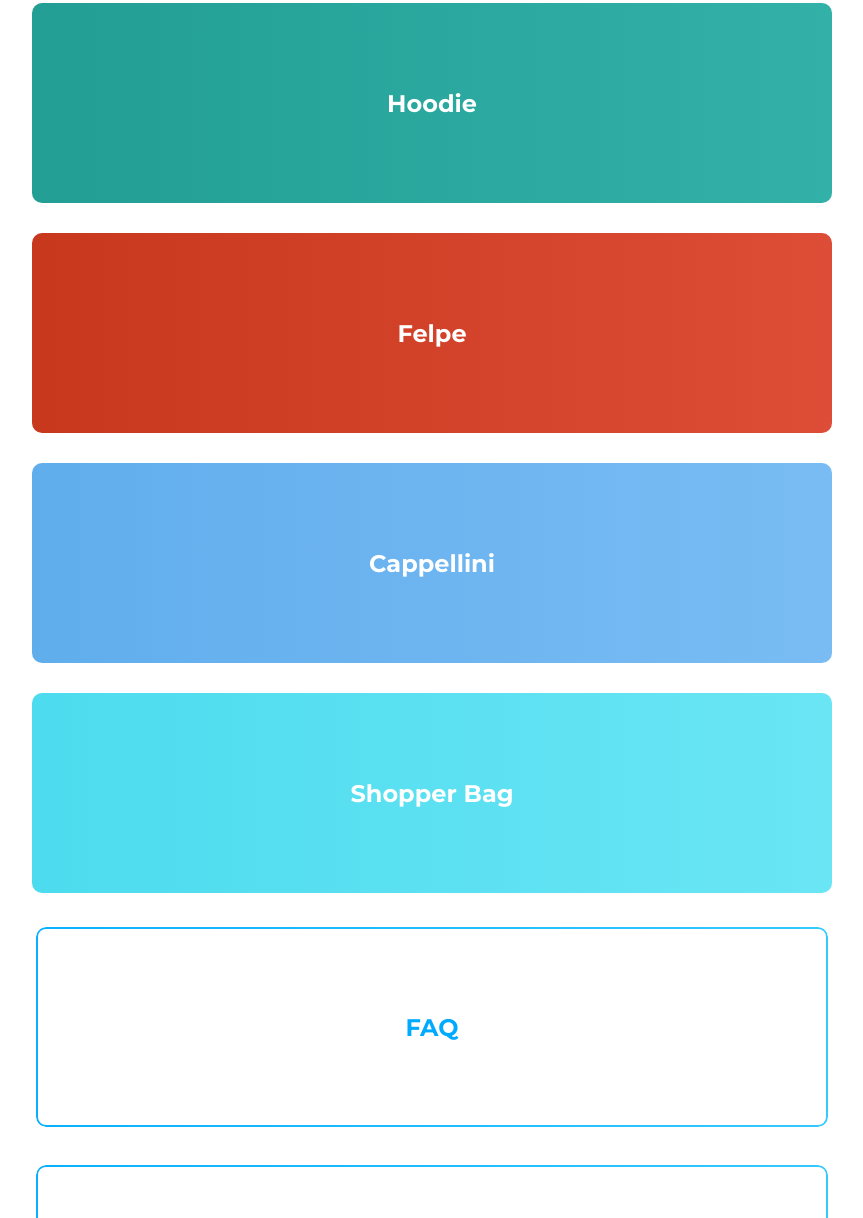
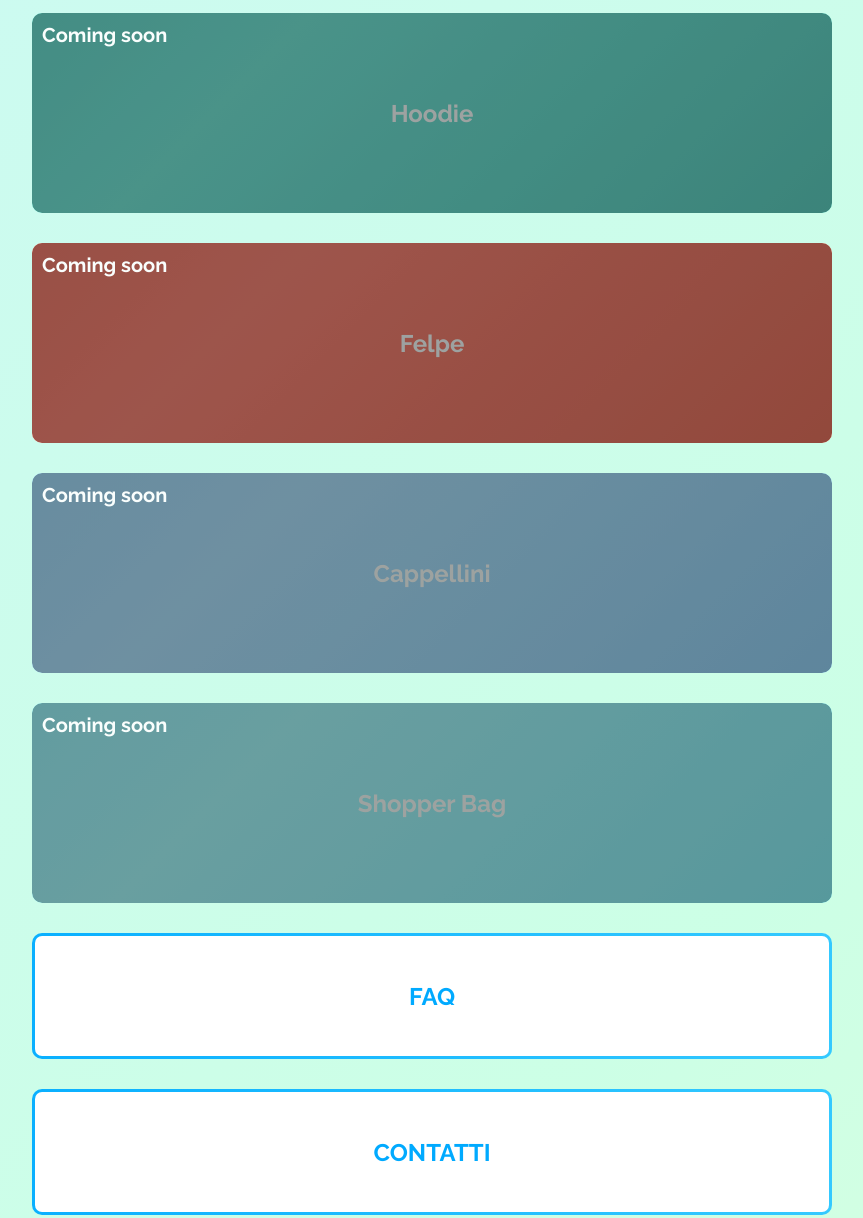
Before and after one commit to sottopelle/capi, a plain HTML site: page index.html in a window 1280 px wide. Shown: the part 472-1690 px from the top of the page, without its empty margins (208-1071 px from the left). Drawn offline with Linux system fonts and the light colour scheme.

Commit message:
Add files via upload

```diff
--- a/index.html
+++ b/index.html
@@ -4,19 +4,22 @@
   <meta charset="UTF-8" />
   <meta name="viewport" content="width=device-width, initial-scale=1" />
   <title>Sottopelle - Home</title>
-
-  <!-- Font -->
-  <link href="https://fonts.googleapis.com/css2?family=Montserrat:wght@400;700&family=Poppins:wght@600&display=swap" rel="stylesheet" />
-
+  <link href="https://fonts.googleapis.com/css2?family=Raleway:wght@400;700&family=Poppins:wght@400;900&display=swap" rel="stylesheet" />
   <style>
     body {
-  font-family: 'Montserrat', sans-serif;
+      font-family: 'Raleway', sans-serif;
       margin: 0;
-  background: #fff;
+      background: linear-gradient(135deg, rgba(255,0,150,0.2), rgba(0,204,255,0.2), rgba(0,255,128,0.2), rgba(255,255,0,0.2));
+      background-size: 400% 400%;
+      animation: rainbowBg 20s ease infinite;
       color: #000;
     }
+    @keyframes rainbowBg {
+      0% { background-position: 0% 50%; }
+      50% { background-position: 100% 50%; }
+      100% { background-position: 0% 50%; }
+    }
 
-    /* Logo in alto */
     .logo-top {
       display: flex;
       align-items: center;
@@ -44,7 +47,28 @@ body {
       font-weight: 700;
     }
 
-    /* Sezione principale */
+    /* Titolo Chi siamo */
+    .chi-siamo-desc {
+      font-family: 'Poppins', sans-serif;
+      font-size: 28px;
+      font-weight: 900;
+      margin: 30px auto 10px;
+      text-align: center;
+      background: linear-gradient(270deg, #000, #444, #000);
+      background-size: 600% 600%;
+      -webkit-background-clip: text;
+      -webkit-text-fill-color: transparent;
+      background-clip: text;
+      color: transparent;
+      animation: gradientMove 6s ease infinite;
+    }
+    @keyframes gradientMove {
+      0% { background-position: 0% 50%; }
+      50% { background-position: 100% 50%; }
+      100% { background-position: 0% 50%; }
+    }
+
+    /* Contenitore principale */
     main {
       max-width: 800px;
       margin: 40px auto;
@@ -54,26 +78,10 @@ body {
       text-align: center;
     }
 
-    /* Testo Chi siamo */
-    .chi-siamo-text {
-      font-family: 'Poppins', sans-serif;
-  font-size: 26px;
-  text-align: center;
-  background: linear-gradient(270deg, #000000, #555555, #000000);
-  background-size: 400% 400%;
-  -webkit-background-clip: text;
-  -webkit-text-fill-color: transparent;
-  background-clip: text;
-  color: transparent;
-  animation: gradientMove 6s ease infinite;
-  margin-left: 10px;
-    }
-
-   /* Base bottoni */
+    /* Bottoni base */
     .section-link {
       border-radius: 10px;
       padding: 40px 20px;
-  cursor: pointer;
       font-weight: 700;
       font-size: 24px;
       text-decoration: none;
@@ -81,130 +89,122 @@ body {
       justify-content: center;
       align-items: center;
       height: 120px;
-  user-select: none;
       color: #fff;
+      position: relative;
+      overflow: hidden;
       transition: transform 0.3s ease, box-shadow 0.3s ease;
     }
-
     .section-link:hover {
       transform: scale(1.05);
       box-shadow: 0 6px 20px rgba(0,0,0,0.25);
     }
 
-/* T-shirt */
+    /* Gradienti animati per i bottoni */
     .tshirt {
-  background: linear-gradient(270deg, #F3A900, #ffd166, #F3A900);
-  background-size: 600% 600%;
-  animation: gradientMove 6s ease infinite;
+      background: linear-gradient(-45deg, #F3A900, #FFD65E, #F3A900);
+      background-size: 400% 400%;
+      animation: gradientAnim 8s ease infinite;
+    }
+    .hoodie {
+      background: linear-gradient(-45deg, #1c978d, #63e2d2, #1c978d);
+      background-size: 400% 400%;
+      animation: gradientAnim 8s ease infinite;
+    }
+    .felpe {
+      background: linear-gradient(-45deg, #c03013, #ff6f61, #c03013);
+      background-size: 400% 400%;
+      animation: gradientAnim 8s ease infinite;
+    }
+    .cappellini {
+      background: linear-gradient(-45deg, #57a8ea, #a7ddff, #57a8ea);
+      background-size: 400% 400%;
+      animation: gradientAnim 8s ease infinite;
+    }
+    .shopper {
+      background: linear-gradient(-45deg, #41d8ec, #9ef7ff, #41d8ec);
+      background-size: 400% 400%;
+      animation: gradientAnim 8s ease infinite;
+    }
+    @keyframes gradientAnim {
+      0% { background-position: 0% 50%; }
+      50% { background-position: 100% 50%; }
+      100% { background-position: 0% 50%; }
     }
 
-/* Hoodie */
-.hoodie {
-  background: linear-gradient(270deg, #1c978d, #4dd0c8, #1c978d);
-  background-size: 600% 600%;
-  animation: gradientMove 6s ease infinite;
+    /* Coming soon overlay */
+    .coming-soon {
+      pointer-events: none; /* disabilita click */
+      opacity: 0.9;
+    }
+    .coming-soon::after {
+      content: "Coming soon";
+      position: absolute;
+      inset: 0;
+      display: flex;
+      justify-content: flex-start;
+      align-items: flex-start;
+      padding: 10px;
+      font-size: 20px;
+      font-weight: 700;
+      color: #fff;
+      background: rgba(0,0,0,0.4);
+      border-radius: 10px;
     }
 
-/* Felpe */
-.felpe {
-  background: linear-gradient(270deg, #c03013, #ff6f61, #c03013);
-  background-size: 600% 600%;
-  animation: gradientMove 6s ease infinite;
-}
-
-/* Cappellini */
-.cappellini {
-  background: linear-gradient(270deg, #57a8ea, #a2d4ff, #57a8ea);
-  background-size: 600% 600%;
-  animation: gradientMove 6s ease infinite;
-}
-
-/* Shopper */
-.shopper {
-  background: linear-gradient(270deg, #41d8ec, #9af5ff, #41d8ec);
-  background-size: 600% 600%;
-  animation: gradientMove 6s ease infinite;
-}
-
-/* FAQ e Contatti con bordo azzurro sfumato animato */
+    /* FAQ e Contatti con bordo animato azzurro */
     .faq, .contatti {
-  background-color: #ffffff; /* sfondo bianco */
-  color: #00aaff; /* testo azzurro */
-  border: 4px solid transparent;
-  border-radius: 10px;
-  padding: 40px 20px;
+      background: linear-gradient(270deg, #00aaff, #55ddff, #00aaff);
+      background-size: 400% 400%;
+      animation: gradientBorder 6s ease infinite;
+      color: #00aaff;
       font-weight: 700;
       font-size: 24px;
       display: flex;
       justify-content: center;
       align-items: center;
       height: 120px;
-  text-decoration: none;
+      border-radius: 10px;
       position: relative;
+      padding: 3px; /* bordo sottile */
       z-index: 1;
-  transition: transform 0.3s ease, box-shadow 0.3s ease;
     }
-
-/* Bordo gradiente animato */
-.faq::before, .contatti::before {
-  content: "";
-  position: absolute;
-  inset: 0;
-  border-radius: 10px;
-  padding: 2px; /* spessore bordo */
-  background: linear-gradient(270deg, #00aaff, #55ddff, #00aaff);
-  background-size: 400% 400%;
-  animation: gradientBorder 6s ease infinite;
-  -webkit-mask:
-    linear-gradient(#fff 0 0) content-box,
-    linear-gradient(#fff 0 0);
-  -webkit-mask-composite: xor;
-  mask-composite: exclude;
-  z-index: -1;
+    .faq span, .contatti span {
+      background: #ffffff;
+      border-radius: 7px;
+      width: 100%;
+      height: 100%;
+      display: flex;
+      justify-content: center;
+      align-items: center;
     }
-
     @keyframes gradientBorder {
       0% { background-position: 0% 50%; }
       50% { background-position: 100% 50%; }
       100% { background-position: 0% 50%; }
     }
-
-.faq:hover, .contatti:hover {
-  transform: scale(1.05);
-  box-shadow: 0 6px 20px rgba(0,0,0,0.25);
-}
-/* Animazione gradiente */
-@keyframes gradientMove {
-  0% { background-position: 0% 50%; }
-  50% { background-position: 100% 50%; }
-  100% { background-position: 0% 50%; }
-}
-
   </style>
 </head>
 <body>
-  <!-- Logo -->
+  <!-- Sezione logo -->
   <div class="logo-top">
     <img src="logo.jpg" alt="Logo Sottopelle" onclick="location.href='index.html'" />
     <h1>Benvenut* in <strong>SOTTOPELLE</strong></h1>
   </div>
 
-  <!-- Chi siamo -->
-
-  <p class="chi-siamo-text">
+  <!-- Sezione Chi siamo -->
+  <p class="chi-siamo-desc">
   Siamo un brand di abbigliamento sulla salute mentale, che cerca di rendere visibile quel che solitamente resta invisibile.
 </p>
 
-  <!-- Menu -->
+  <!-- Sezione bottoni -->
   <main>
     <a href="T-SHIRT.html" class="section-link tshirt">T-shirt</a>
-  <a href="HOODIE.html" class="section-link hoodie">Hoodie</a>
-  <a href="FELPE.html" class="section-link felpe">Felpe</a>
-  <a href="cappellini.html" class="section-link cappellini">Cappellini</a>
-  <a href="shopper.html" class="section-link shopper">Shopper Bag</a>
-  <a href="FAQ.html" class="section-link faq">FAQ</a>
-<a href="CONTATTI.html" class="section-link contatti">CONTATTI</a>
+    <a href="#" class="section-link hoodie coming-soon">Hoodie</a>
+    <a href="#" class="section-link felpe coming-soon">Felpe</a>
+    <a href="#" class="section-link cappellini coming-soon">Cappellini</a>
+    <a href="#" class="section-link shopper coming-soon">Shopper Bag</a>
+    <a href="FAQ.html" class="section-link faq"><span>FAQ</span></a>
+    <a href="CONTATTI.html" class="section-link contatti"><span>CONTATTI</span></a>
   </main>
-
 </body>
 </html>
```
Lines whose indentation alone changed are shown as unchanged.
